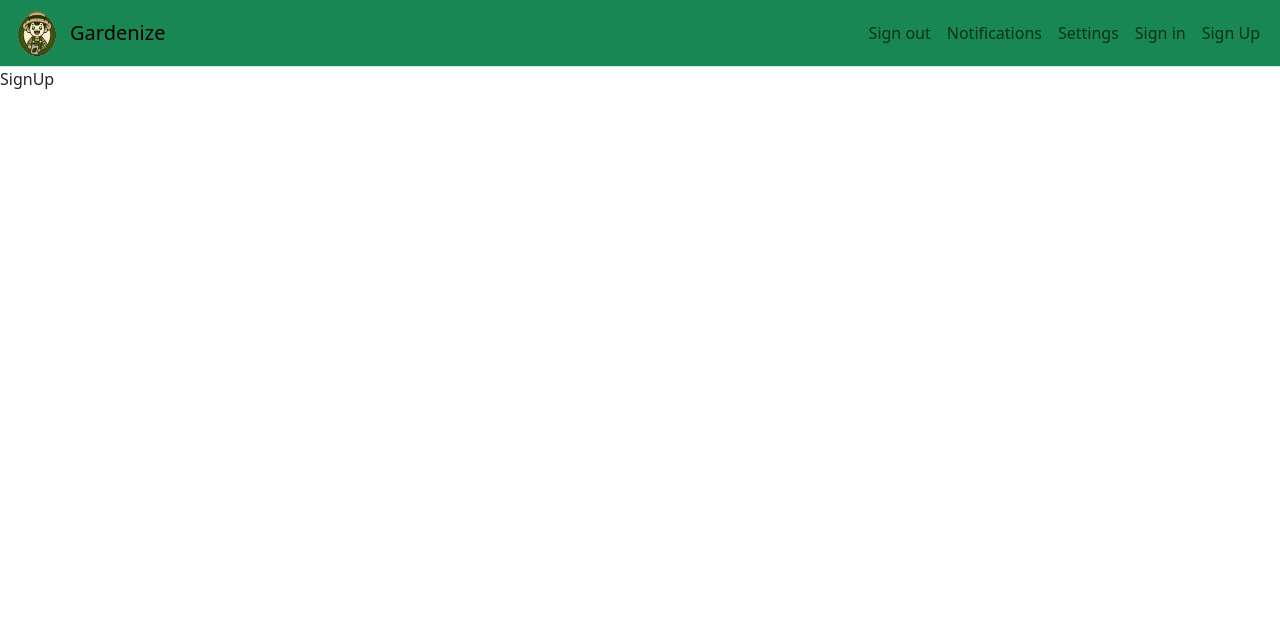
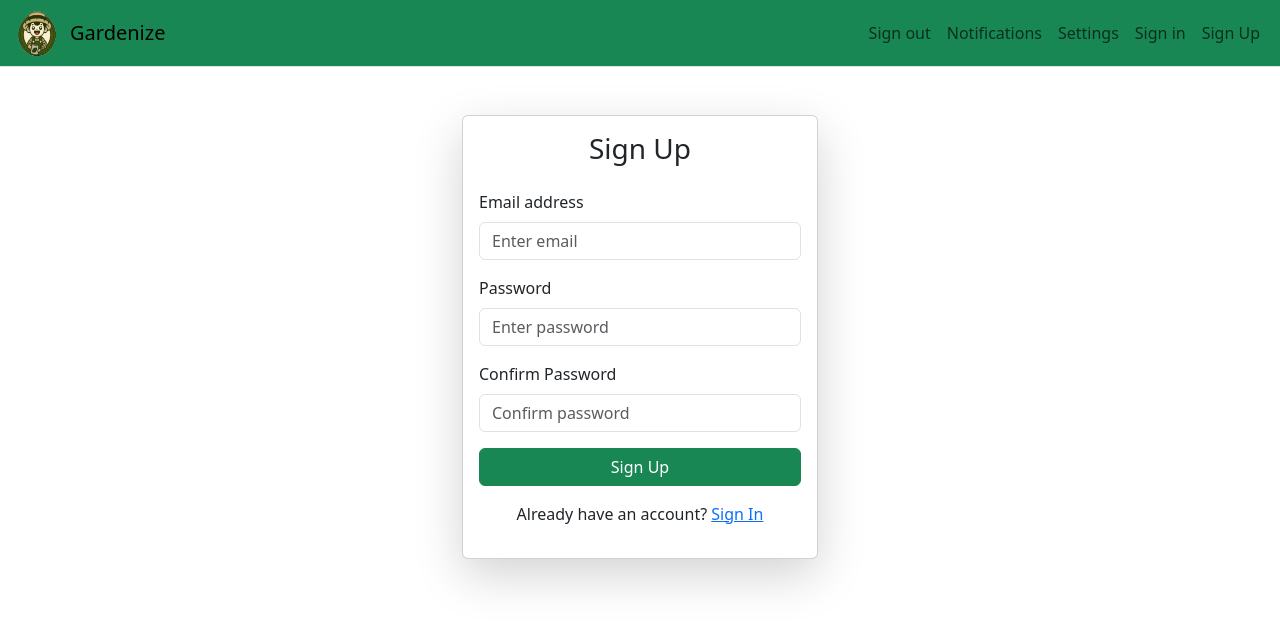
Before and after one commit to 2060485/GardenizeFE, a React (Create React App) app in the folder my-app/: page /SignUp in a window 1280 px wide. Shown: the top 626 px of the page. Built offline with nearby package versions, Linux system fonts and the light colour scheme.

Commit message:
add home

```diff
--- a/my-app/src/components/Home.js
+++ b/my-app/src/components/Home.js
@@ -1,9 +1,43 @@
+import React from 'react';
+import 'bootstrap/dist/css/bootstrap.min.css';
+import { Link } from 'react-router-dom';
+
 function Home() {
     return (
-        <>
-        Home
-        {/* add boards with plants and option to add plant*/}
-        </>
+        <div className="container mt-5 pb-5">
+            <div className="row justify-content-center">
+                <div className="col-md-8 text-center">
+                    <div className="card shadow-lg p-4 rounded">
+                        <h1 className="display-4 text-success mb-3">Welcome to Gardenize</h1>
+                        <p className="lead mb-4">Our app helps you take better care of your plants and protect them from threats.</p>
+                        <img
+                            src="https://images.squarespace-cdn.com/content/v1/52201732e4b0377d7c2783e1/1576604438989-E2YE5CMG55UDUS4UQ6RK/ke17ZwdGBToddI8pDm48kDHPSfPanjkWqhH6pl6g5ph7gQa3H78H3Y0txjaiv_0fDoOvxcdMmMKkDsyUqMSsMWxHk725yiiHCCLfrh8O1z4YTzHvnKhyp6Da-NYroOW3ZGjoBKy3azqku80C789l0mwONMR1ELp49Lyc52iWr5dNb1QJw9casjKdtTg1_-y4jz4ptJBmI9gQmbjSQnNGng/Cedar+Raised+Garden+Bed"
+                            alt="Plants"
+                            className="img-fluid rounded mb-4"
+                            style={{ maxHeight: '300px', objectFit: 'cover' }}
+                        />
+                        <h3 className="text-primary mb-3">Key Features:</h3>
+                        <div className="list-group text-start mb-4">
+                            <div className="list-group-item">
+                                <strong>Water Reminder:</strong>
+                                <p className="mb-0">Get reminders based on the soil's humidity level to ensure your plants get enough water.</p>
+                            </div>
+                            <div className="list-group-item">
+                                <strong>Animal Protection:</strong>
+                                <p className="mb-0">Using a motion detector, the app can alert you if animals are near your plants, helping protect them from being eaten or damaged.</p>
+                            </div>
+                            <div className="list-group-item">
+                                <strong>Alarm Notification:</strong>
+                                <p className="mb-0">When a potential threat is detected, an alarm will play to scare off the animal.</p>
+                            </div>
+                        </div>
+                        <p className="mt-3">
+                            Ready to give your plants the best care they deserve? <Link to="/signUp" className="text-primary text-decoration-underline fw-bold">Let's get started!</Link>
+                        </p>
+                    </div>
+                </div>
+            </div>
+        </div>
     );
 }
 
--- a/my-app/src/components/SignUp.js
+++ b/my-app/src/components/SignUp.js
@@ -1,8 +1,97 @@
+import React, { useState } from "react";
+import { useNavigate } from "react-router-dom";
+import "bootstrap/dist/css/bootstrap.min.css";
+
 function SignUp() {
+    const [formData, setFormData] = useState({ email: "", password: "", confirmPassword: "" });
+    const [error, setError] = useState("");
+    const navigate = useNavigate();
+
+    const handleChange = (e) => {
+        setFormData({ ...formData, [e.target.name]: e.target.value });
+    };
+
+    const handleSubmit = (e) => {
+        e.preventDefault();
+        const emailRegex = /^[^\s@]+@[^\s@]+\.[^\s@]+$/;
+        const passwordRegex = /^(?=.*[A-Za-z])(?=.*\d)[A-Za-z\d]{8,}$/;
+
+        if (!emailRegex.test(formData.email)) {
+            setError("Invalid email format");
+            return;
+        }
+        if (!passwordRegex.test(formData.password)) {
+            setError("Password must be at least 8 characters long and contain both letters and numbers");
+            return;
+        }
+        if (formData.password !== formData.confirmPassword) {
+            setError("Passwords do not match");
+            return;
+        }
+        setError("");
+        // simulate storing data and navigating
+        localStorage.setItem('authToken', 'mockToken');
+        navigate('/');
+    };
+
     return (
-        <>
-        SignUp
-        </>
+        <div className="container">
+            <div className="row justify-content-center">
+                <div className="col-md-6 col-lg-4">
+                    <div className="card shadow-lg mt-5">
+                        <div className="card-body">
+                            <h3 className="card-title text-center mb-4">Sign Up</h3>
+                            {error && <div className="alert alert-danger">{error}</div>}
+                            <form onSubmit={handleSubmit}>
+                                <div className="mb-3">
+                                    <label htmlFor="email" className="form-label">Email address</label>
+                                    <input
+                                        type="email"
+                                        className="form-control"
+                                        id="email"
+                                        name="email"
+                                        value={formData.email}
+                                        onChange={handleChange}
+                                        placeholder="Enter email"
+                                        required
+                                    />
+                                </div>
+                                <div className="mb-3">
+                                    <label htmlFor="password" className="form-label">Password</label>
+                                    <input
+                                        type="password"
+                                        className="form-control"
+                                        id="password"
+                                        name="password"
+                                        value={formData.password}
+                                        onChange={handleChange}
+                                        placeholder="Enter password"
+                                        required
+                                    />
+                                </div>
+                                <div className="mb-3">
+                                    <label htmlFor="confirmPassword" className="form-label">Confirm Password</label>
+                                    <input
+                                        type="password"
+                                        className="form-control"
+                                        id="confirmPassword"
+                                        name="confirmPassword"
+                                        value={formData.confirmPassword}
+                                        onChange={handleChange}
+                                        placeholder="Confirm password"
+                                        required
+                                    />
+                                </div>
+                                <button type="submit" className="btn btn-success w-100">Sign Up</button>
+                            </form>
+                            <p className="text-center mt-3">
+                                Already have an account? <a href="/signIn">Sign In</a>
+                            </p>
+                        </div>
+                    </div>
+                </div>
+            </div>
+        </div>
     );
 }
 
```
